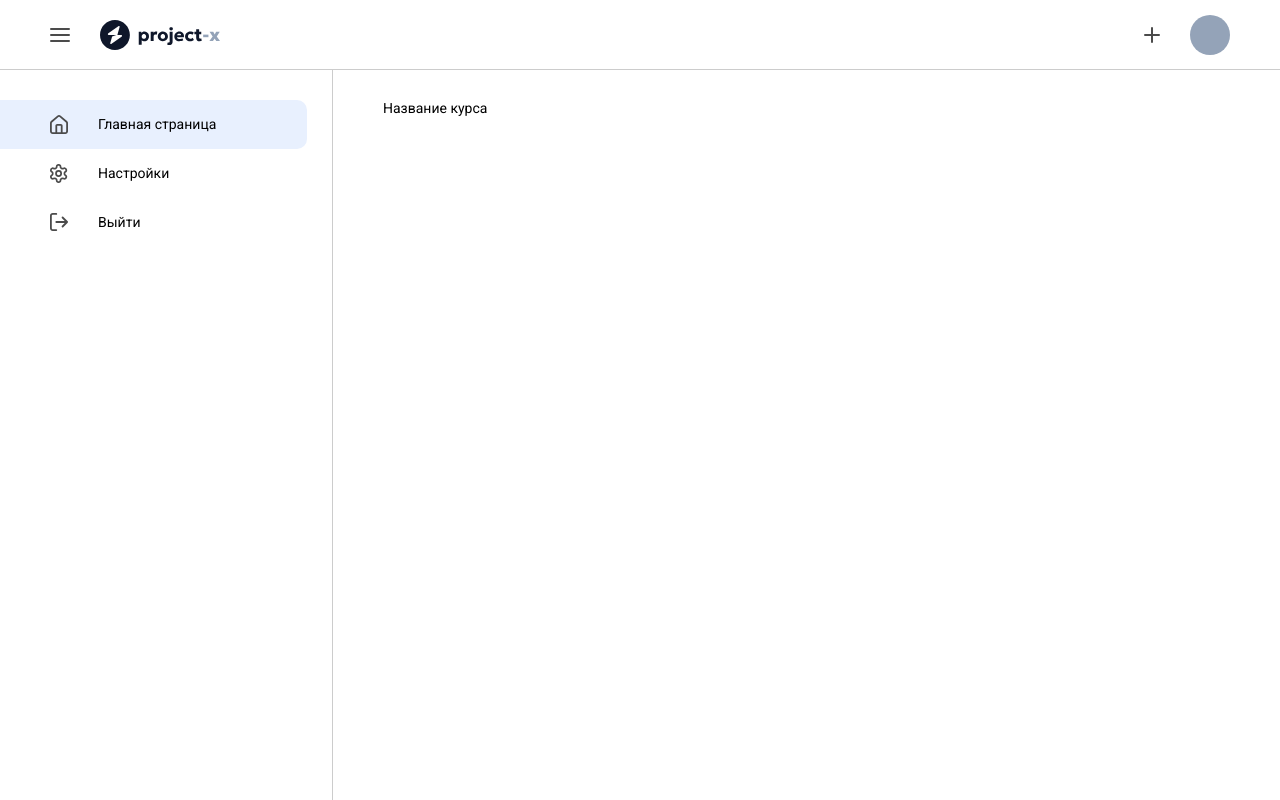
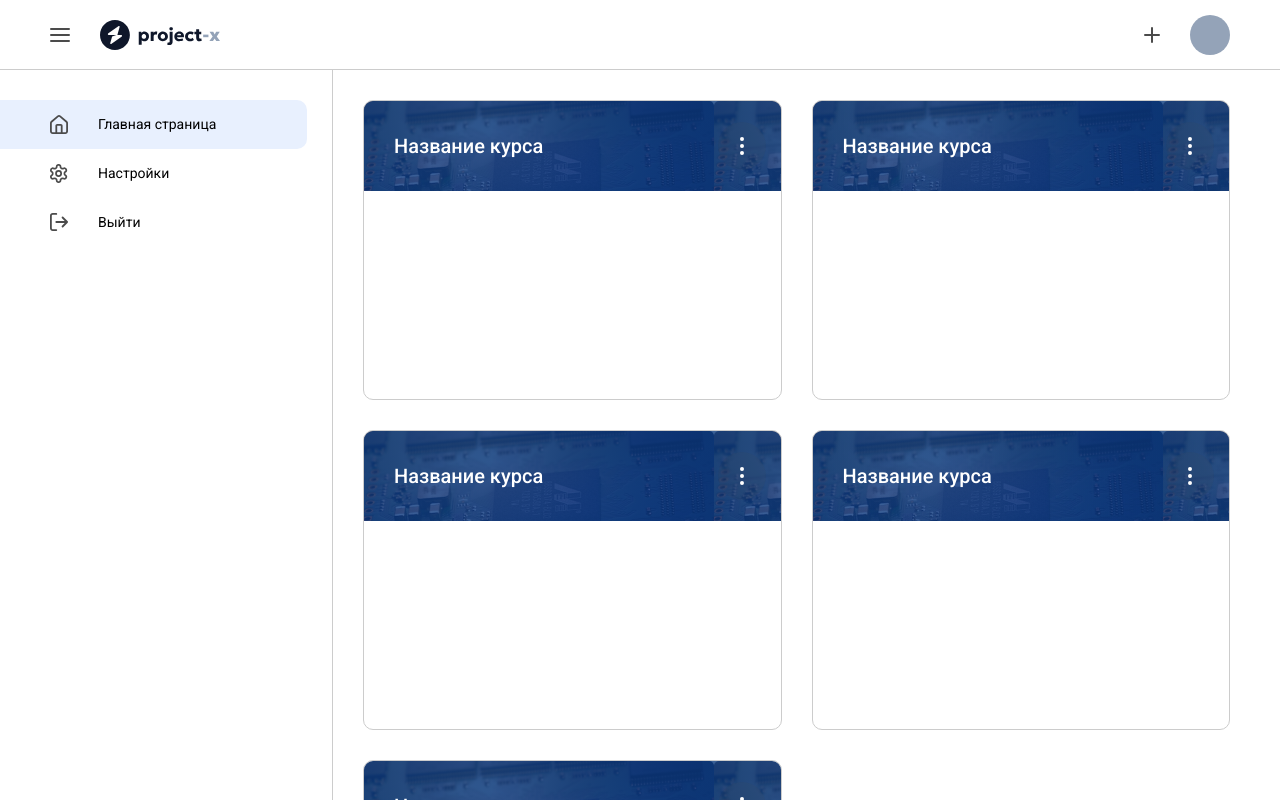
Before and after one commit to Danisssssss/project-x, a Next.js app: page / in a window 1280 px wide. Shown: the top 800 px of the page. Built offline with nearby package versions, Linux system fonts and the light colour scheme.

Commit message:
Верстка карточка курса

```diff
--- a/components/shared/header.module.css
+++ b/components/shared/header.module.css
@@ -34,7 +34,7 @@
 }
 
 .menu:hover {
-    background-color: var(--color-bright-gray);
+    background-color: var(--color-hover-button);
 }
 
 .logo {
@@ -55,7 +55,7 @@
 }
 
 .plus:hover {
-    background-color: var(--color-bright-gray);
+    background-color: var(--color-hover-button);
 }
 
 .user_logo {
--- /dev/null
+++ b/components/shared/home_page.module.css
@@ -0,0 +1,8 @@
+.home_page {
+    grid-area: main;
+    padding: 30px 50px 0 30px;
+    display: grid;
+    grid-template-columns: repeat(auto-fill, minmax(350px, 1fr));
+    grid-auto-rows: 300px;
+    grid-gap: 30px;
+}
--- /dev/null
+++ b/components/shared/home_page.tsx
@@ -0,0 +1,17 @@
+import React from "react";
+import styles from "./home_page.module.css";
+import Course_card from "../ui/course_card";
+
+const Home_page = () => {
+    return (
+        <div className={styles.home_page}>
+            <Course_card title="Название курса"/>
+            <Course_card title="Название курса"/>
+            <Course_card title="Название курса"/>
+            <Course_card title="Название курса"/>
+            <Course_card title="Название курса"/>
+        </div>
+    );
+};
+
+export default Home_page;
--- a/components/shared/main_page.module.css
+++ /dev/null
@@ -1,3 +0,0 @@
-.main_page {
-    padding: 30px 0 0 50px;
-}
--- a/components/shared/main_page.tsx
+++ /dev/null
@@ -1,13 +0,0 @@
-import React from "react";
-import styles from "./main_page.module.css";
-import Course_card from "../ui/course_card";
-
-const Main_page = () => {
-    return (
-        <div className={styles.main_page}>
-            <Course_card/>
-        </div>
-    );
-};
-
-export default Main_page;
--- a/components/shared/sidebar.module.css
+++ b/components/shared/sidebar.module.css
@@ -1,8 +1,8 @@
 .sidebar {
     grid-area: sidebar;
     position: sticky;
-    height: calc(100vh-70px);
     width: 333px;
+    top: 70px;
     background-color: var(--color-white);
     border-right: 1px solid var(--color-chinese-silver);
     padding: 30px 25px 0 0;
--- a/components/ui/course_card.module.css
+++ b/components/ui/course_card.module.css
@@ -0,0 +1,40 @@
+.course_card {
+    display: block;
+    width: 100%;
+    height: 100%;
+    background-color: var(--color-white);
+    border: 1px solid var(--color-chinese-silver);
+    border-radius: 10px;
+    overflow: hidden;
+}
+
+.top {
+    height: 90px;
+    background-image: linear-gradient(rgba(9, 57, 124, 0.8), rgba(9, 57, 124, 0.8)), url("/assets/images/card_background.png");
+    color: var(--color-white);
+    position: relative;
+    padding: 0 30px;
+    display: flex;
+    align-items: center;
+    justify-content: space-between;
+}
+
+.title {
+    font-size: 20px;
+    font-weight: 500;
+}
+
+.title:hover {
+    text-decoration: underline;
+}
+
+.more {
+    padding: 15px;
+    width: 48px;
+    display: flex;
+    align-items: center;
+    justify-content: center;
+    background-color: var(--color-hover-button);
+    border-radius: 30px;
+    margin-right: -15px;
+}
--- a/components/ui/course_card.tsx
+++ b/components/ui/course_card.tsx
@@ -1,11 +1,19 @@
 import React from "react";
 import styles from "./course_card.module.css"
+import Image from "next/image";
 
-const Course_card = () => {
+interface CourseCardProps {
+    title: string;
+}
+
+const Course_card: React.FC<CourseCardProps> = ({title}) => {
     return (
         <div className={styles.course_card}>
             <div className={styles.top}>
-                <p className={styles.title}>Название курса</p>
+                <a href="#" className={styles.title}>{title}</a>
+                <a href="#" className={styles.more}>
+                    <Image src="/assets/images/more.svg" alt="" width={4} height={18}/>
+                </a>
             </div>
             <div className={styles.bottom}></div>
         </div>
--- a/src/app/globals.css
+++ b/src/app/globals.css
@@ -23,6 +23,7 @@
   --color-cadet-grey: #94A3B8;
   --color-dark-jungle: #0F172A;
 
+  --color-hover-button: rgba(75, 75, 75, .1);
 }
 
 body {
--- a/src/app/page.tsx
+++ b/src/app/page.tsx
@@ -3,7 +3,7 @@
 import React, { useState } from "react";
 import Header from "../../components/shared/header";
 import Sidebar from "../../components/shared/sidebar";
-import Main_page from "../../components/shared/main_page";
+import Home_page from "../../components/shared/home_page";
 
 export default function Home() {
   const [isSidebarActive, setSidebarActive] = useState(false);
@@ -16,7 +16,7 @@ export default function Home() {
       <div className="page">
           <Header toggleSidebar={toggleSidebar} />
           <Sidebar isActive={isSidebarActive} />
-          <Main_page />
+          <Home_page />
       </div>
   );
 }
```
Also changed, not shown: public/assets/images/card_background.png (added), public/assets/images/more.svg.
